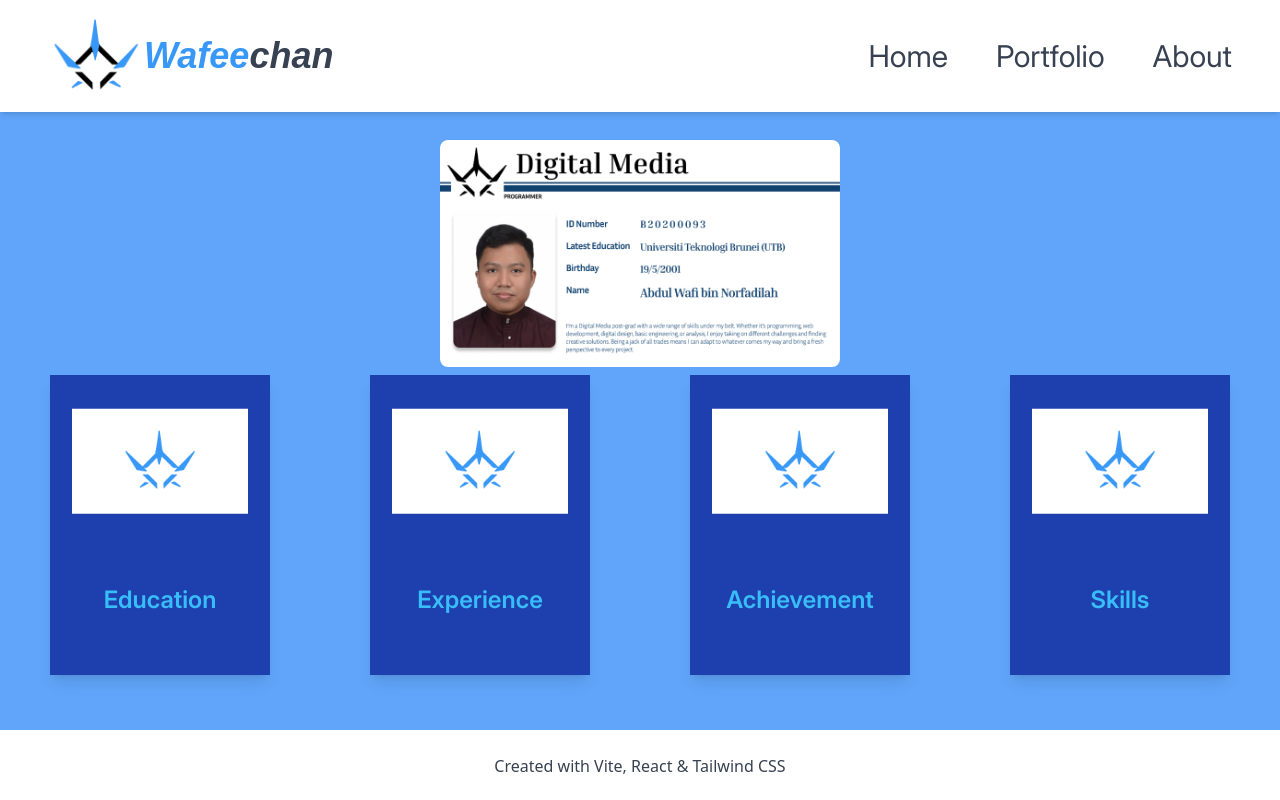
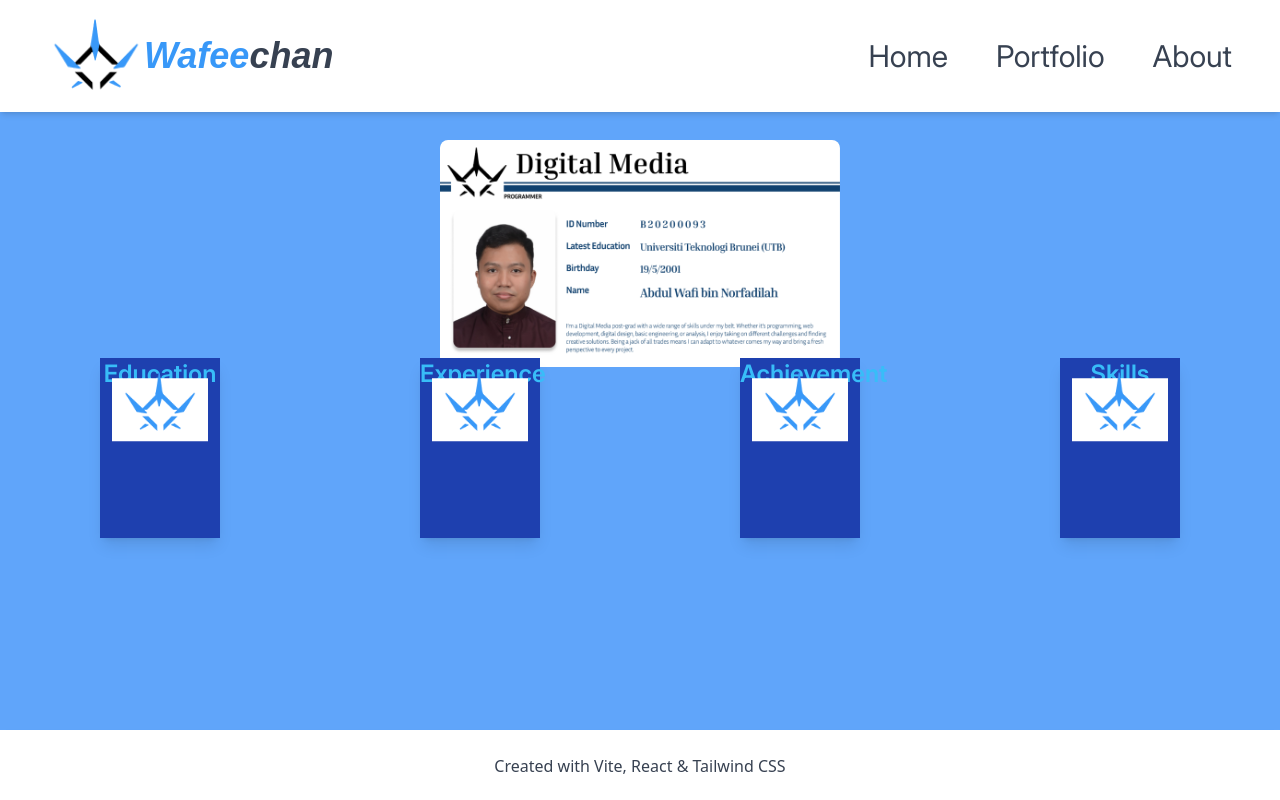
Before and after one commit to Wafeechan/website-portfolio-jsx, a React (Vite) app: page /website-portfolio-jsx/about in a window 1280 px wide. Built offline with nearby package versions, Linux system fonts and the light colour scheme; a web font is replaced by a local one.

Commit message:
Adjusted aspect ratio of buttons

```diff
--- a/src/webpages/About.jsx
+++ b/src/webpages/About.jsx
@@ -10,36 +10,44 @@ function About(){
         <>
 
         <div className='bg-blue-400 h-screen pb-[100px]'>
-            <div className='grid md:grid-rows-2 grid-rows-[1fr, 2fr] h-full'>
+            <div className='grid md:grid-rows-2 grid-rows-[1fr, 2fr] gap-4 h-full'>
                 <div className='md:w-[400px] w-[350px] h-auto m-auto md:pt-[140px] pt-[80px]'>
                     <img src={ID} alt="" className='rounded-lg' />
                 </div>
 
                 <div className='grid md:grid-cols-4 md:grid-rows-none grid-cols-2 grid-rows-2'>
+                    <div className='px-[100px]'>
                         <Link to='/about-info' className='relative book-button book-left grid grid-rows-2 book-hover group'>
                             <div className='top-half-book'></div>
                             <div className='absolute translate logo-book z-10'><img src={LogoBlue} alt="" /></div>
                             <div></div>
                             <div className='book-text book-group-hover'>Education</div>
                         </Link>
-                    <Link to='/about-info' className='relative book-button book-right grid grid-rows-2 book-hover group'>
+                    </div>
+                    <div className='px-[100px]'>
+                        <Link to='/about-info' className='relative book-button book-left grid grid-rows-2 book-hover group'>
                             <div className='top-half-book'></div>
                             <div className='absolute translate logo-book z-10'><img src={LogoBlue} alt="" /></div>
                             <div></div>
                             <div className='book-text book-group-hover'>Experience</div>
                         </Link>
+                    </div>
+                    <div className='px-[100px]'>
                         <Link to='/about-info' className='relative book-button book-left grid grid-rows-2 book-hover group'>
                             <div className='top-half-book'></div>
                             <div className='absolute translate logo-book z-10'><img src={LogoBlue} alt="" /></div>
                             <div></div>
                             <div className='book-text book-group-hover'>Achievement</div>
                         </Link>
-                    <Link to='/about-info' className='relative book-button book-right grid grid-rows-2 book-hover group'>
+                    </div>
+                    <div className='px-[100px]'>
+                        <Link to='/about-info' className='relative book-button book-left grid grid-rows-2 book-hover group'>
                             <div className='top-half-book'></div>
                             <div className='absolute translate logo-book z-10'><img src={LogoBlue} alt="" /></div>
                             <div></div>
                             <div className='book-text book-group-hover'>Skills</div>
                         </Link>
+                    </div>
                 </div>
 
             </div>
--- a/src/webpages/components.css
+++ b/src/webpages/components.css
@@ -4,37 +4,37 @@
 }
 
 .logo-text{
-    @apply font-SairaItalic text-4xl font-semibold italic
+    @apply font-SairaItalic text-4xl font-semibold italic;
 }
 
 .book-button{
-    @apply bg-blue-800 md:w-[220px] md:h-[300px] w-[130px] h-[180px] shadow-lg
+    @apply bg-blue-800 shadow-lg w-full aspect-w-2 aspect-h-3 {/*md:w-[220px] md:h-[300px] w-[130px] h-[180px]*/};
 }
 
 .book-left{
-    @apply mr-[30px] ml-auto md:m-auto
+    @apply mr-[30px] ml-auto md:m-auto;
 }
 
 .book-right{
-    @apply ml-[30px] mr-auto md:m-auto
+    @apply ml-[30px] mr-auto md:m-auto;
 }
 
 .top-half-book{
-    @apply absolute bg-white w-[80%] h-[35%] z-10 flex items-center justify-center top-[20%] left-1/2 transform -translate-x-1/2 -translate-y-1/4
+    @apply absolute bg-white w-[80%] h-[35%] z-10 flex items-center justify-center top-[20%] left-1/2 transform -translate-x-1/2 -translate-y-1/4;
 }
 
 .book-text{
-    @apply text-sky-400 font-Inter font-semibold text-center my-auto md:text-2xl
+    @apply text-sky-400 font-Inter font-semibold text-center my-auto md:text-2xl;
 }
 
 .book-hover{
-    @apply hover:bg-gray-100 transition duration-200 ease-in-out cursor-pointer
+    @apply hover:bg-gray-100 transition duration-200 ease-in-out cursor-pointer;
 }
 
 .book-group-hover{
-    @apply  group-hover:text-blue-800 transition duration-200 ease-in-out
+    @apply  group-hover:text-blue-800 transition duration-200 ease-in-out;
 }
 
 .logo-book{
-    @apply top-[22%] left-1/2 -translate-x-1/2 -translate-y-1/4 w-[80px] h-auto
+    @apply top-[22%] left-1/2 -translate-x-1/2 -translate-y-1/4 w-[80px] h-auto;
 }
```
Lines whose indentation alone changed are shown as unchanged.
